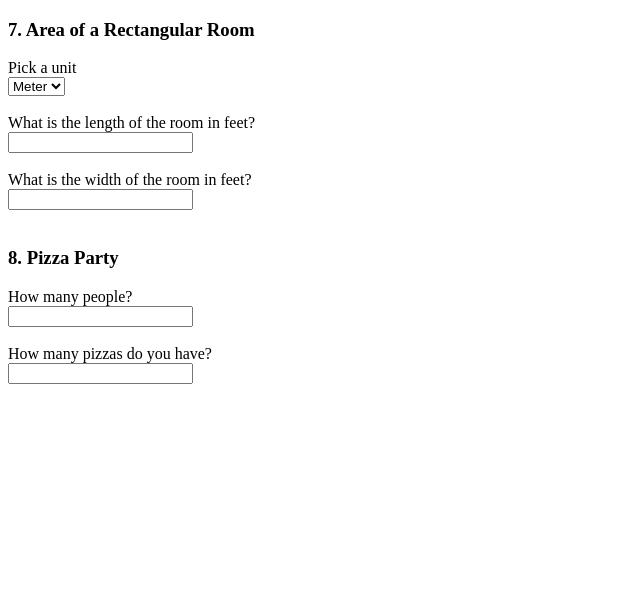
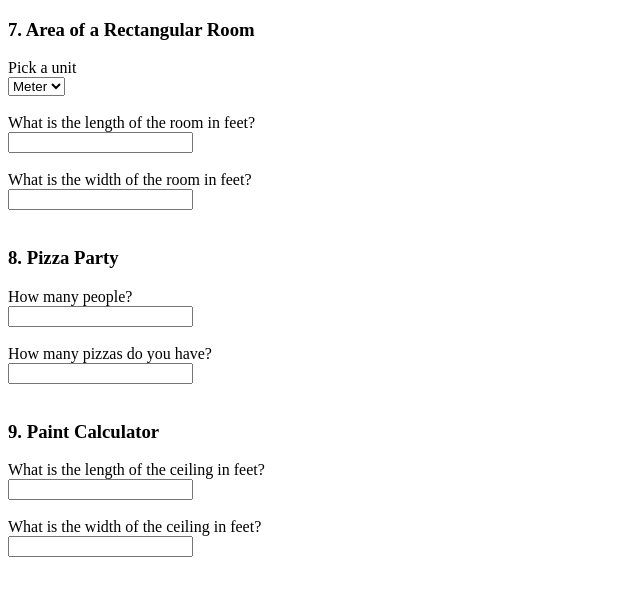
Before and after one commit to Supelana/excercises-for-programmers, a plain HTML site: page javascript/calculations.html in a window 1280 px wide. Shown: the whole page, without its empty margins (0-640 px from the left). Drawn offline with Linux system fonts and the light colour scheme.

Commit message:
Add "9. Paint Calculator"

```diff
--- a/javascript/calculations.html
+++ b/javascript/calculations.html
@@ -47,6 +47,21 @@
     <br>
 
     <label id="pizzaParty_lbl"></label>
+
+    <h3>9. Paint Calculator</h3>
+    <label>What is the length of the ceiling in feet?</label>
+    <br>
+    <input id="ceilingLength_input" type="number" min="1" onkeyup="calculateRequiredGallonsOfPaint()">
+    <br>
+    <br>
+
+    <label>What is the width of the ceiling in feet?</label>
+    <br>
+    <input id="ceilingWidth_input" type="number" min="1" onkeyup="calculateRequiredGallonsOfPaint()">
+    <br>
+    <br>
+
+    <label id="paint_lbl"></label>
 </body>
 
 </html>
--- a/javascript/scripts/calculations.js
+++ b/javascript/scripts/calculations.js
@@ -1,4 +1,4 @@
-window.onload = calculateNoOfPizzas();
+window.onload = calculateRequiredGallonsOfPaint();
 
 // 7. Area of a Rectangular Room
 function calculateArea() {
@@ -44,3 +44,21 @@ function calculateNoOfPizzas() {
         return;
     }
 }
+
+// 9. Paint Calculator
+function calculateRequiredGallonsOfPaint() {
+    let paintLbl = document.getElementById("paint_lbl");
+    let length = document.getElementById("ceilingLength_input").value;
+    let width = document.getElementById("ceilingWidth_input").value;
+    if (!length || !width) {
+        paintLbl.innerHTML = '';
+        return;
+    }
+
+    const conversionFactor = 0.09290304;
+    const squareFeetPerGallon = 350;
+    let area = Math.ceil(conversionFactor * (length * width));
+    let requiredGallons = Math.ceil(area / squareFeetPerGallon);
+
+    paintLbl.innerHTML = `You will to purchase ${requiredGallons} gallons of paint to cover ${area} square feet`;
+}
```
